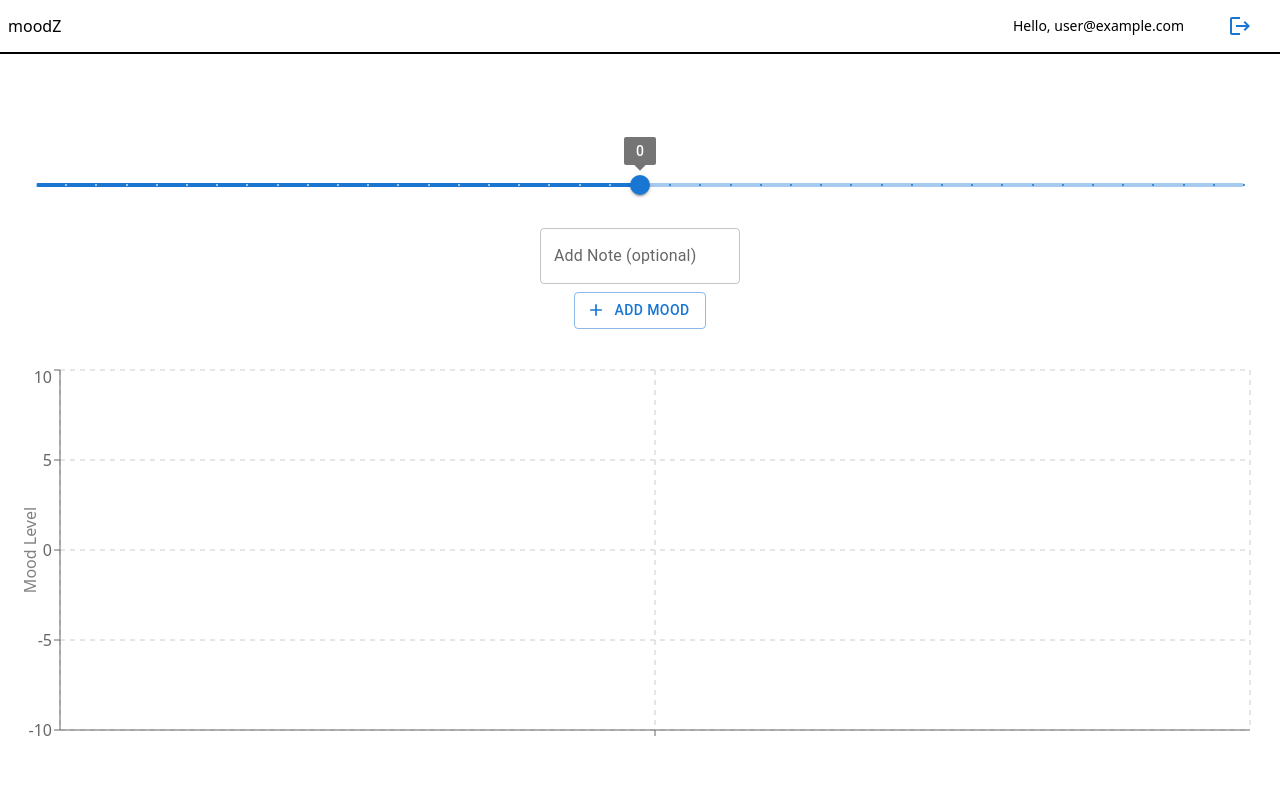
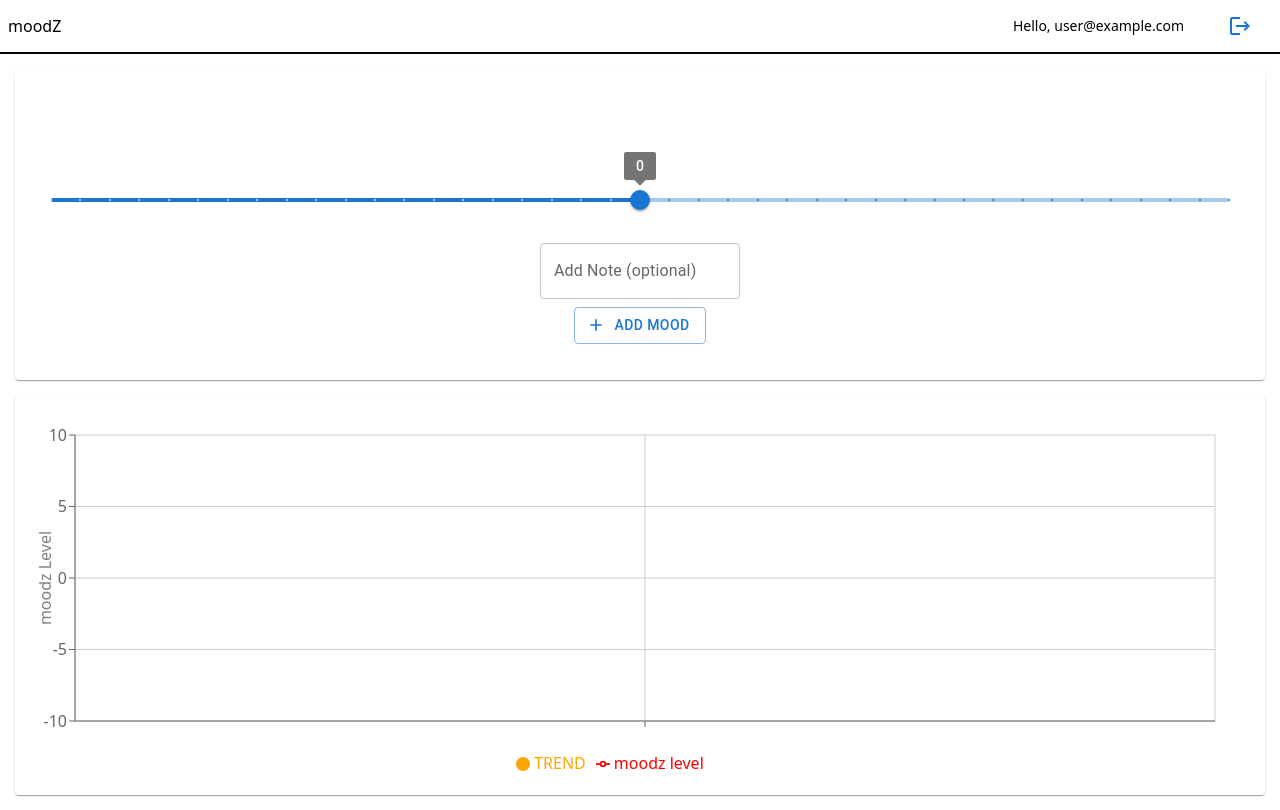
Before and after one commit to ignazka/moodz, a React (Create React App) app: page / in a window 1280 px wide. Built offline with nearby package versions, Linux system fonts and the light colour scheme; no server answers; the database is empty; sample sign-in values are in the browser's storage.

Commit message:
wrap components into cards and restyle chart

```diff
--- a/src/pages/Main.tsx
+++ b/src/pages/Main.tsx
@@ -7,14 +7,19 @@ import styled from 'styled-components';
 import LogoutIcon from '@mui/icons-material/Logout';
 import AddIcon from '@mui/icons-material/Add';
 import Slider from '@mui/material/Slider';
+import Card from '@mui/material/Card';
 import {
   LineChart,
   Line,
-  CartesianGrid,
   XAxis,
   YAxis,
+  CartesianGrid,
+  ReferenceLine,
+  ComposedChart,
+  ResponsiveContainer,
   Tooltip,
-  ResponsiveContainer,
+  ScatterChart,
+  Scatter, Legend
 } from 'recharts';
 
 function Main() {
@@ -131,6 +136,8 @@ function Main() {
           </StyledButton>
         </div>
       </header>
+
+      <Card style={{marginTop:30, margin: 15, padding: 0}}>
       <form
         className='flex justify-center flex-col items-center m-9'
         onSubmit={handleSubmit}
@@ -171,23 +178,36 @@ function Main() {
           add mood
         </Button>
       </form>
-      <ResponsiveContainer width='100%' height={400}>
-        <LineChart
-          className='m-auto'
-          data={moodz}
-          margin={{ top: 5, right: 30, bottom: 5, left: 0 }}
-        >
-          <Line type='monotone' dataKey='moodLevel' stroke='#00acf0' />
-          <CartesianGrid stroke='#ccc' strokeDasharray='5 5' />
+      </Card>
+
+      <Card style={{ margin: 15, padding: 0, height: 400, maxHeight: 400 }}>
+        <ResponsiveContainer >
+          <ComposedChart data={moodz}
+            margin={{ top: 40, right: 50, left: 0, bottom: 20 }}>
+            <CartesianGrid />
             <XAxis dataKey='name' />
             <YAxis
-            label={{ value: 'Mood Level', angle: -90 }}
+              label={{ value: 'moodz Level', angle: -90 }}
               type='number'
               domain={[-10, 10]}
             />
             <Tooltip content={<CustomTooltip />} />
-        </LineChart>
+
+            <Scatter name="TREND" dataKey="moodLevel" fill="orange" line lineType="fitting" shape="circle" />
+            <Line
+              type="monotone"
+              dataKey="moodLevel"
+              stroke="red"
+              strokeWidth="1"
+              activeDot={{ r: 5 }}
+              name="moodz level"
+            />
+            <Legend />
+          </ComposedChart>
         </ResponsiveContainer>
+      </Card>
+
+
     </div>
   );
 }
```
Lines whose indentation alone changed are shown as unchanged.
